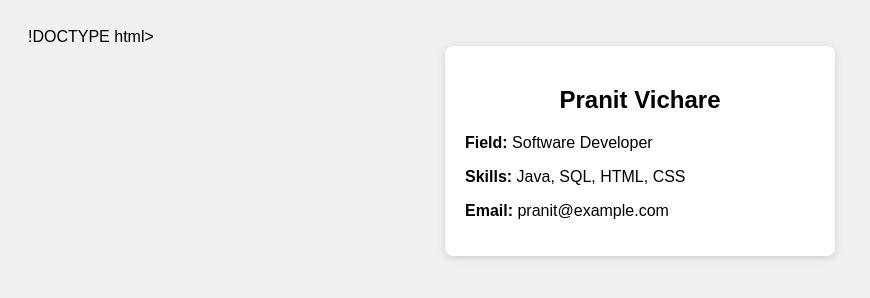
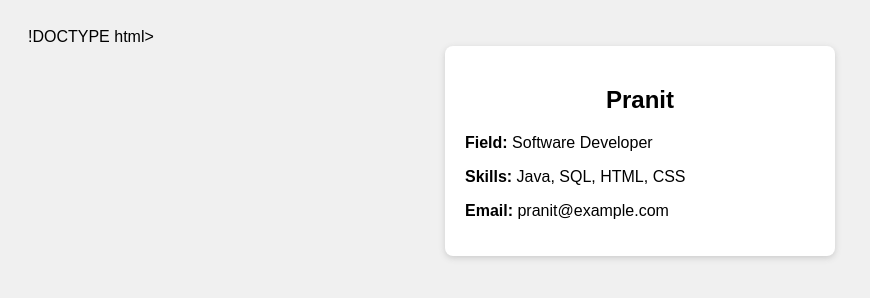
Before and after one commit to PranitVichare159/NEW_REPO1, a plain HTML site: page piyu.html in a window 1280 px wide. Shown: the whole page, without its empty margins (0-870 px from the left). Drawn offline with Linux system fonts and the light colour scheme.

Commit message:
this is my 2ndvs to git

```diff
--- a/piyu.html
+++ b/piyu.html
@@ -11,7 +11,7 @@
 <body>
 
 <div class="card">
-  <h2>Pranit Vichare</h2>
+  <h2>Pranit </h2>
   <p><strong>Field:</strong> Software Developer</p>
   <p><strong>Skills:</strong> Java, SQL, HTML, CSS</p>
   <p><strong>Email:</strong> pranit@example.com</p>
```
